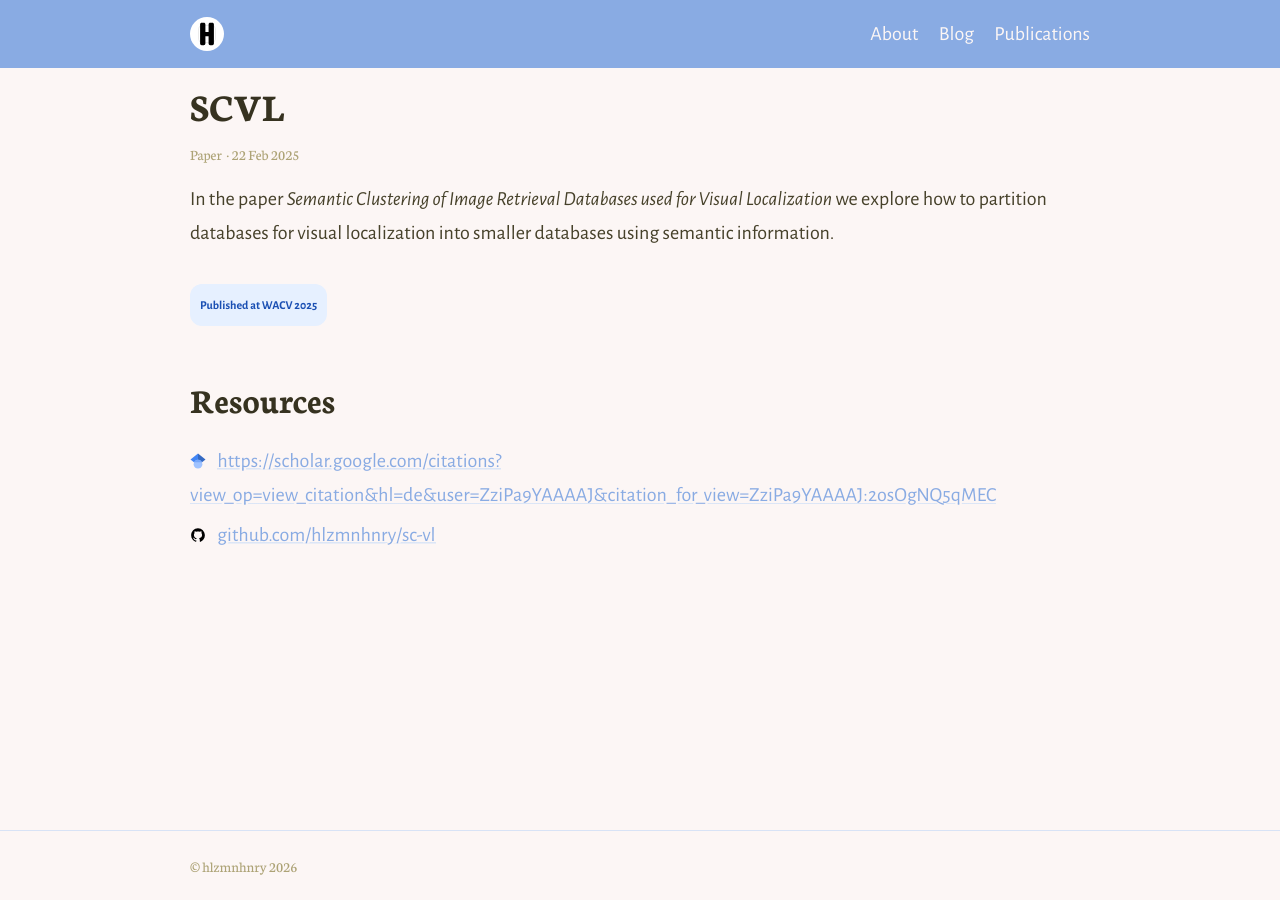
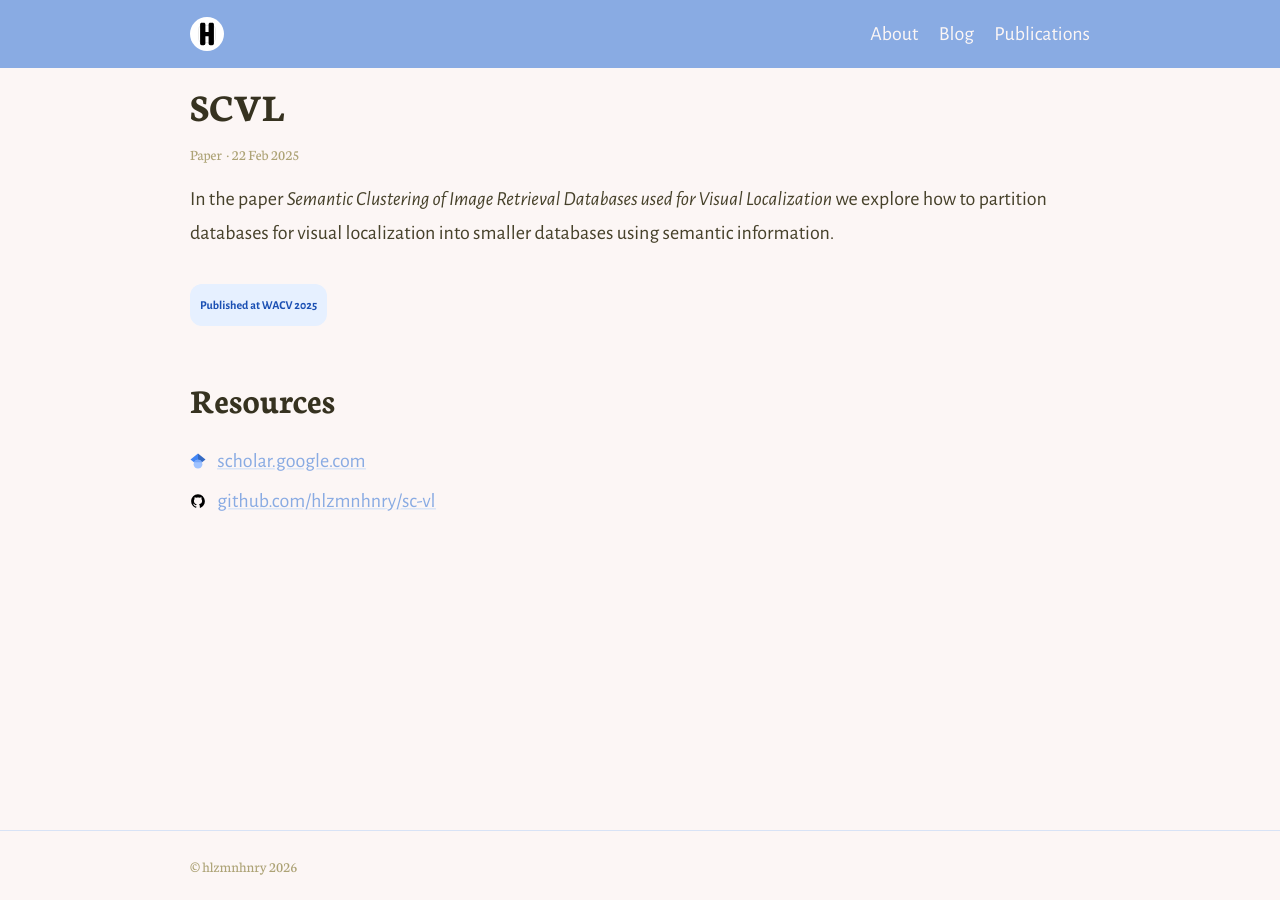
Before and after one commit to hlzmnhnry/hlzmnhnry.github.io, a Jekyll site: the page built from _publications/scvl.md, in a window 1280 px wide. Built offline with Jekyll 4.4.1, drawn with Linux system fonts in a browser that asks for light colours; nearby versions of some CDN libraries.

Commit message:
fix: Style fix for link and badge

```diff
--- a/_publications/scvl.md
+++ b/_publications/scvl.md
@@ -13,6 +13,6 @@ In the paper *Semantic Clustering of Image Retrieval Databases used for Visual L
 ## Resources
 
 <ul class="resource_list">
-  <li><img src="/assets/icons/scholar.svg" class="resource_icon"> <a href="scholar.google.com">https://scholar.google.com/citations?view_op=view_citation&hl=de&user=ZziPa9YAAAAJ&citation_for_view=ZziPa9YAAAAJ:2osOgNQ5qMEC</a></li>
+  <li><img src="/assets/icons/scholar.svg" class="resource_icon"> <a href="https://scholar.google.com/citations?view_op=view_citation&hl=de&user=ZziPa9YAAAAJ&citation_for_view=ZziPa9YAAAAJ:2osOgNQ5qMEC">scholar.google.com</a></li>
   <li><img src="/assets/icons/github.svg" class="resource_icon"> <a href="https://github.com/hlzmnhnry/sc-vl">github.com/hlzmnhnry/sc-vl</a></li>
 </ul>
```
Also changed, not shown: _publications/scar.md (+2 -2 lines).
